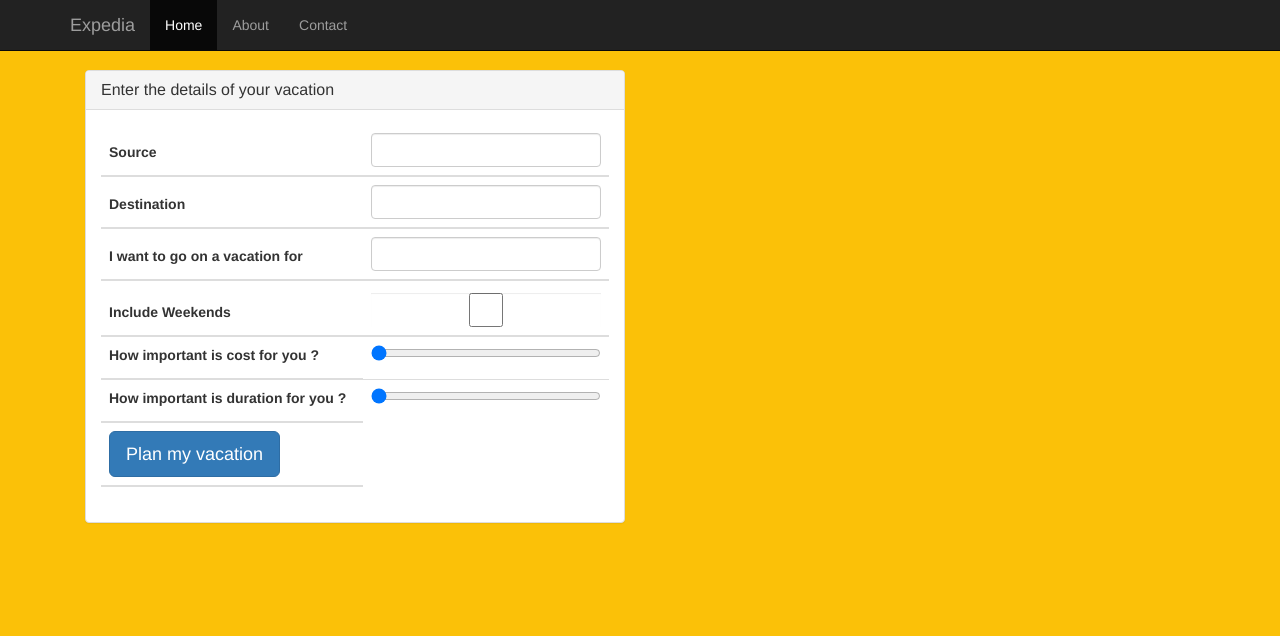
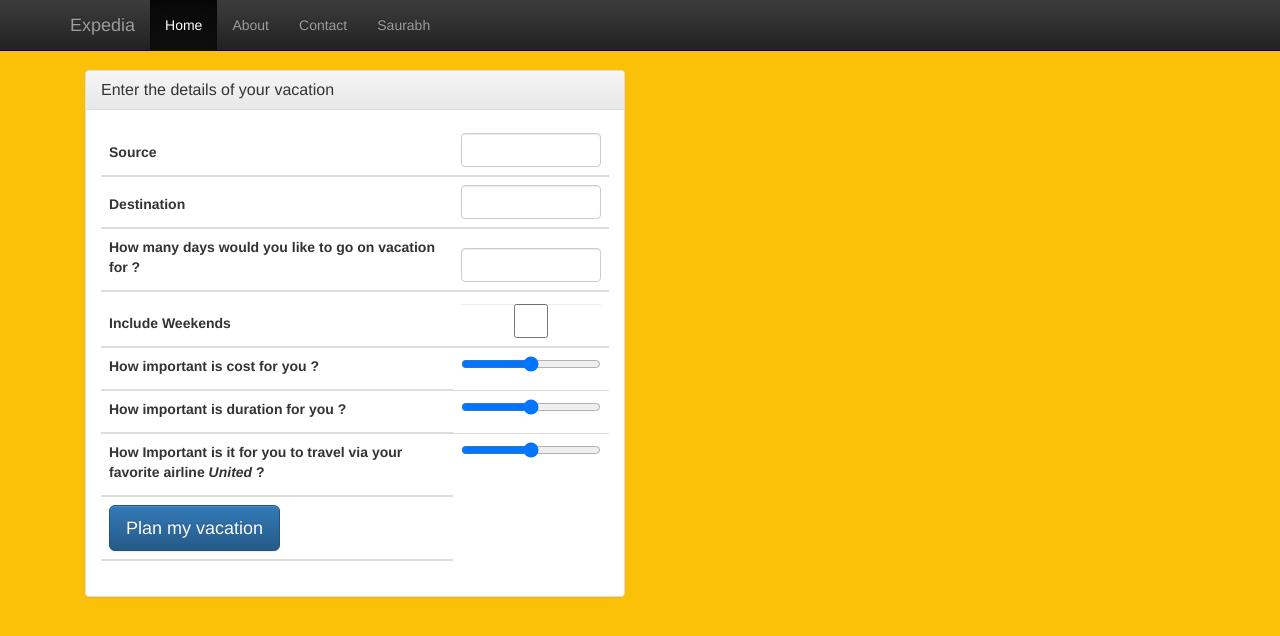
Before and after one commit to krprithvi/vacationplanner, a Flask app: page / in a window 1280 px wide. Shown: the top 636 px of the page. Run offline with Flask 2, Linux system fonts and the light colour scheme; some libraries are stand-ins or nearby versions.

Commit message:
Added Favorite Airline TripAttribute into the logic

```diff
--- a/app/forms.py
+++ b/app/forms.py
@@ -10,5 +10,6 @@ class VacationPlannerForm(FlaskForm):
     destination = StringField('destination',validators=[DataRequired()])
     days = IntegerField('days',validators=[DataRequired()])
     weekends = BooleanField('weekends',validators=[DataRequired()], default=True)
-    costslider = DecimalRangeField('costslider', default=0)
-    durationslider = DecimalRangeField('durationslider', default=0)
+    costslider = DecimalRangeField('costslider', default=0.5)
+    durationslider = DecimalRangeField('durationslider', default=0.5)
+    favoriteairlineslider = DecimalRangeField('favoriteairlineslider', default=0.5)
--- a/app/legs.py
+++ b/app/legs.py
@@ -6,10 +6,12 @@ class Leg:
     travelDuration = None
     travelDurationHours = None
     travelDurationMinutes = None
+    maxAirline = None
 
-    def __init__(self, segments, travelDuration):
+    def __init__(self, segments, travelDuration, maxAirline):
         self.segments = segments
         self.travelDuration = travelDuration
+        self.maxAirline = maxAirline
         try:
             hours_minutes_regex = re.compile('\d+')
             time = hours_minutes_regex.findall(self.travelDuration)
--- a/app/templates/planner.html
+++ b/app/templates/planner.html
@@ -12,6 +12,8 @@
 
   <!-- Bootstrap core CSS -->
   <link href="../static/css/bootstrap.min.css" rel="stylesheet">
+  <!-- Bootstrap theme -->
+  <link href="../static/bootstrap-theme.min.css" rel="stylesheet">
 
   <!-- Custom styles for this template -->
   <link href="../static/css/theme.css" rel="stylesheet">
@@ -42,6 +44,7 @@
         <li class="active"><a href="#">Home</a></li>
         <li><a href="#about">About</a></li>
         <li><a href="#contact">Contact</a></li>
+        <li><a href="#contact">{{ name }}</a></li>
       </ul>
     </div><!--/.nav-collapse -->
   </div>
@@ -67,7 +70,7 @@
               <th>{{ vacationplannerform.destination(class_='form-control') }}</th>
             </tr>
             <tr>
-              <th><label for='days'>I want to go on a vacation for </label></th>
+              <th><label for='days'>How many days would you like to go on vacation for ? </label></th>
               <th>{{ vacationplannerform.days(class_='form-control') }}</th>
             </tr>
             <tr>
@@ -87,6 +90,12 @@
                 {{ vacationplannerform.durationslider(min=0, max=1, oninput="outputUpdateDurationSlider(value)") }}
               </p></td>
             </tr>
+            <tr>
+              <th><label for="favoriteairline">How Important is it for you to travel via your favorite airline <i>{{ favoriteAirline }}</i> ?</label></th>
+              <td><p>
+                {{ vacationplannerform.favoriteairlineslider(min=0, max=1, oninput="outputUpdateFavoriteAirlineSlider(value)") }}
+              </p></td>
+            </tr>
             <tr><th><button type="submit" class="btn btn-primary btn-lg">Plan my vacation</button></th></tr>
             </thead>
           </table>
@@ -94,28 +103,58 @@
       </div>
     </div>
   </div><!-- /.col-sm-6 -->
+  <div class="col-sm-6">
+    {% for offer in offers %}
+    <div class="panel panel-default">
+      <div class="panel-heading">
+        Fly From <h4 class="panel-title">{{ offer.legs[0].segments[0].departureAirportLocation }}</h4>
+        <h4><a style="float:right; padding-left:10px;"> <t/> on {{ offer.legs[0].segments[0].departureTimeFormatted }} </a></h4>
+        <h4> <a style="float:right"> For {{ offer.totalFare }}$ </a></h4>
+        To <h4 class="panel-title">{{ offer.legs[0].segments[-1].arrivalAirportLocation }} </h4>
+      </div>
+      <div class="panel-body">
+        <div class="list-group">
+          <a href="#" class="list-group-item">
+            <h5 class="list-group-item-heading">
+              Duration : {% if offer.legs[0].travelDurationHours %}
+              {{ offer.legs[0].travelDurationHours }} hours
+              {% endif %}
+              {% if offer.legs[0].travelDurationMinutes %}
+              and {{ offer.legs[0].travelDurationMinutes}} minutes</h5>
+            {% endif %}
+          </a>
+          {% for segment in offer.legs[0].segments %}
+          <a href="#" class="list-group-item">
+            <h5 class="list-group-item-heading">{{ segment.airlineName }} | {{ segment.airlineCode }} {{ segment.flightNumber }} | {{ segment.departureAirportLocation }} - {{ segment.arrivalAirportLocation}}</h5>
+            <h6><i>{{ segment.arrivalTime }} - {{ segment.departureTime }}</i></h6>
+          </a>
+          {% endfor %}
+        </div>
+        <div class="list-group">
+          {% if offer.legs[1].travelDurationHours or offer.legs[1].travelDurationMinutes %}
+          <a href="#" class="list-group-item">
+            <h5 class="list-group-item-heading">
+              {% if offer.legs[1].travelDurationHours %}
+              Duration : {{ offer.legs[1].travelDurationHours }} hours
+              {% endif %}
+              {% if offer.legs[1].travelDurationMinutes %}
+              and {{ offer.legs[1].travelDurationMinutes}} minutes</h5>
+            {% endif %}
+          </a>
+          {% endif %}
+          {% for segment in offer.legs[1].segments %}
+          <a href="#" class="list-group-item">
+            <h5 class="list-group-item-heading">{{ segment.airlineName }} | {{ segment.airlineCode }} {{ segment.flightNumber }} | {{ segment.departureAirportLocation }} - {{ segment.arrivalAirportLocation}}</h5>
+            <h6><i>{{ segment.arrivalTime }} - {{ segment.departureTime }}</i></h6>
+          </a>
+          {% endfor %}
+        </div>
+        <div class="list-group">
+        </div>
+      </div>
+      {% endfor %}
+    </div>
   </div> <!-- /container -->
-
-
-  <!-- Bootstrap core JavaScript
-  ================================================== -->
-  <!-- Placed at the end of the document so the pages load faster -->
-  <script src="https://ajax.googleapis.com/ajax/libs/jquery/1.11.2/jquery.min.js"></script>
-  <script src="../static/js/bootstrap.min.js"></script>
-  <script>
-      function updateSlider(slideAmount) {
-              console.log("insode the js function");
-              var sliderDiv = document.getElementById("sliderAmount");
-              sliderDiv.innerHTML = slideAmount;
-    }
-
-    function outputUpdateCostSlider(slider) {
-    document.querySelector('#selected_cost').value = slider;
-    }
-
-    function outputUpdateDurationSlider(slider) {
-    document.querySelector('#selected_duration').value = slider;
-    }
-    </script>
+</div>
 </body>
 </html>
--- a/app/views.py
+++ b/app/views.py
@@ -8,12 +8,14 @@ from .legs import Leg
 from .offers import Offer
 from .cost_tripattribute import Cost
 from .travelduration_tripattribute import TravelDuration
+from .favoriteairline_tripattribute import FavoriteAirline
 
 # Default page
 @app.route('/', methods=['GET','POST'])
 @app.route('/index', methods=['GET','POST'])
 def planner():
     error = False
+    name, favorite_airline = fetch_user_details()
     vacationplannerform = VacationPlannerForm(request.form)
     if vacationplannerform.is_submitted():
         if vacationplannerform.validate():
@@ -29,7 +31,8 @@ def planner():
                     # Create Trip Attribute objects
                     cost = Cost(vacationplannerform.costslider.data)
                     travelDuration = TravelDuration(vacationplannerform.durationslider.data)
-                    tripAttributes = [cost, travelDuration]
+                    favoriteAirline = FavoriteAirline(vacationplannerform.favoriteairlineslider.data, favorite_airline)
+                    tripAttributes = [cost, travelDuration, favoriteAirline]
                     offers = fetchflights_roundtrip(datePairs[i][0], datePairs[i][1], departureAirport, arrivalAirport, tripAttributes)
                     bestofferfortheday = rateOffersAndReturnBest(offers, tripAttributes)
                     bestoffers.append(bestofferfortheday)
@@ -39,15 +42,21 @@ def planner():
                 calibrateBestOffers(bestoffers, tripAttributes)
                 bestoffers = sorted(bestoffers, key=lambda offer: offer.rating, reverse=True)
 
-                return render_template("results.html", vacationplannerform=vacationplannerform, offers=bestoffers)
+                return render_template("results.html", vacationplannerform=vacationplannerform, offers=bestoffers, name=name, favoriteAirline=favorite_airline)
             except Exception as e:
-                print(str(e))
+                print("In planner controller" + str(e))
                 error = True
         else:
             error=True
 
 
-    return render_template("planner.html", vacationplannerform=vacationplannerform, error=error)
+    return render_template("planner.html", vacationplannerform=vacationplannerform, error=error, name=name, favoriteAirline=favorite_airline)
+
+def fetch_user_details():
+    return "Saurabh", "United"
+    #r = requests.get("https://watson-traveler-profile-service.prod.expedia.com/v2/traveler/38522057/attributes")
+    #user_details = r.json()
+    #return user_details["attributes"]["firstName"], user_details["attributes"]["i_preferred_airline_name"]
 
 def calibrateBestOffers(bestOffers, tripAttributes):
     legs = []
@@ -132,13 +141,15 @@ def fetchflights_roundtrip(departureDate, returnDate, departureAirport, arrivalA
     # Parse legs
     for leg in legs:
         segments = []
+        airlines = []
         for segment in leg["segments"]:
             segments.append(Segment(**{k:v for k, v in segment.items() if k in segmentAttributes}))
+            airlines.append(segment["airlineName"])
         travelDuration = leg["travelDuration"]
-        legsdict[leg["legId"]] = Leg(segments, travelDuration)
+        legsdict[leg["legId"]] = Leg(segments, travelDuration, max(airlines, key=airlines.count))
         # Get the trip Attributes for legs
         for tripAttribute in tripAttributes:
-            if tripAttribute.type == "Leg":
+            if tripAttribute.type == "Leg" and tripAttribute.parameter != "maxAirline":
                 tripAttribute.parsingInstruction(leg[tripAttribute.parameter])
 
     # Parse offers
```
Also changed, not shown: app/favoriteairline_tripattribute.py (added, +22 -0 lines), app/templates/results.html (+10 -25 lines).
